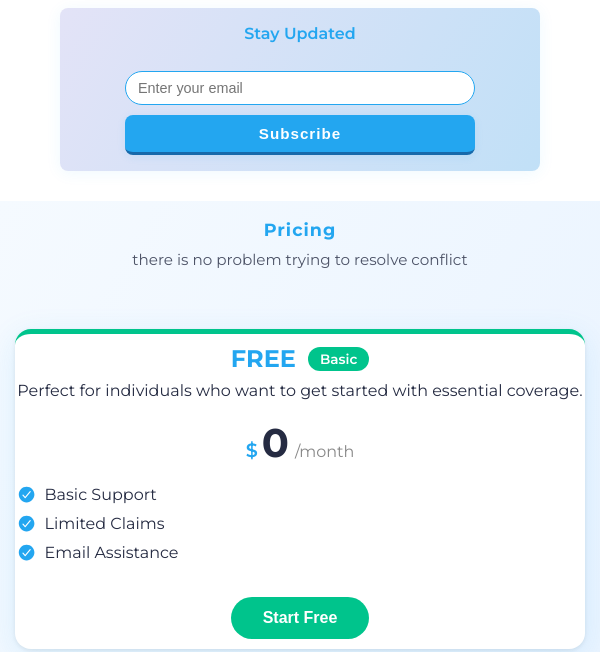
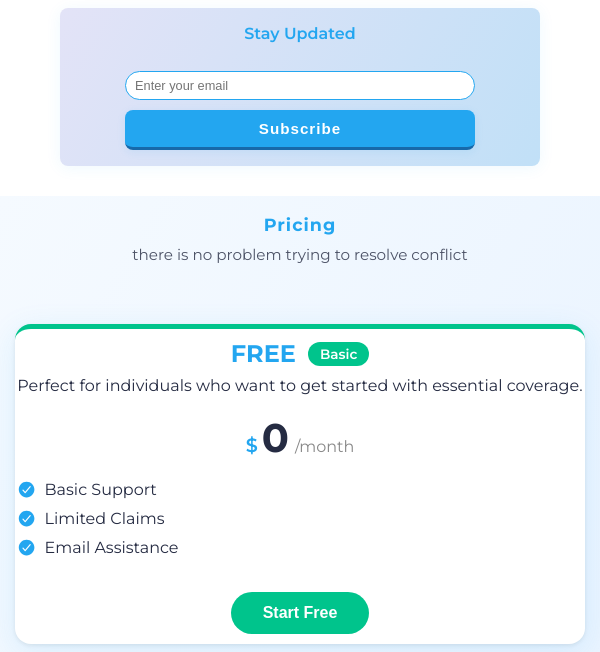
Before and after one commit to OnlyDoGood/firstjob, a plain HTML site: page index.html in a window 600 px wide. Shown: the part 1812-2464 px from the top of the page. Drawn offline with nearby package versions, Linux system fonts and the light colour scheme; a web font is replaced by a local one.

Commit message:
final stages

```diff
--- a/style.css
+++ b/style.css
@@ -2229,7 +2229,7 @@ header {
   border-radius: 25px;
   font-size: 1rem;
   outline: none;
-  min-width: 220px;
+  min-width: 200px;
   transition: border 0.2s;
 }
 
@@ -2689,8 +2689,8 @@ header {
     font-size: 1rem;
   }
   .newsletter-input input {
-    font-size: 0.9rem;
-    padding: 8px 12px;
+    font-size: 0.8rem;
+    padding: 6px 9px;
   }
   .newsletter-input button {
     font-size: 0.95rem;
@@ -3568,7 +3568,18 @@ footer a:hover {
 }
 #deals-cta button:hover {
   background: linear-gradient(90deg, #b00cf4 0%, #23a6f0 100%);
-  color: #fff;
+  color: #c79d9d;
   box-shadow: 0 2px 8px rgba(176,12,244,0.15);
   transform: translateY(-2px) scale(1.04);
 }
+@media(min-width: 400px){
+.head{
+  display: flex;
+  flex-direction: row;
+  font-size: small;
+}
+.newsletter-input{
+  min-width: 150px;
+  font-size: small;
+}
+}
```
